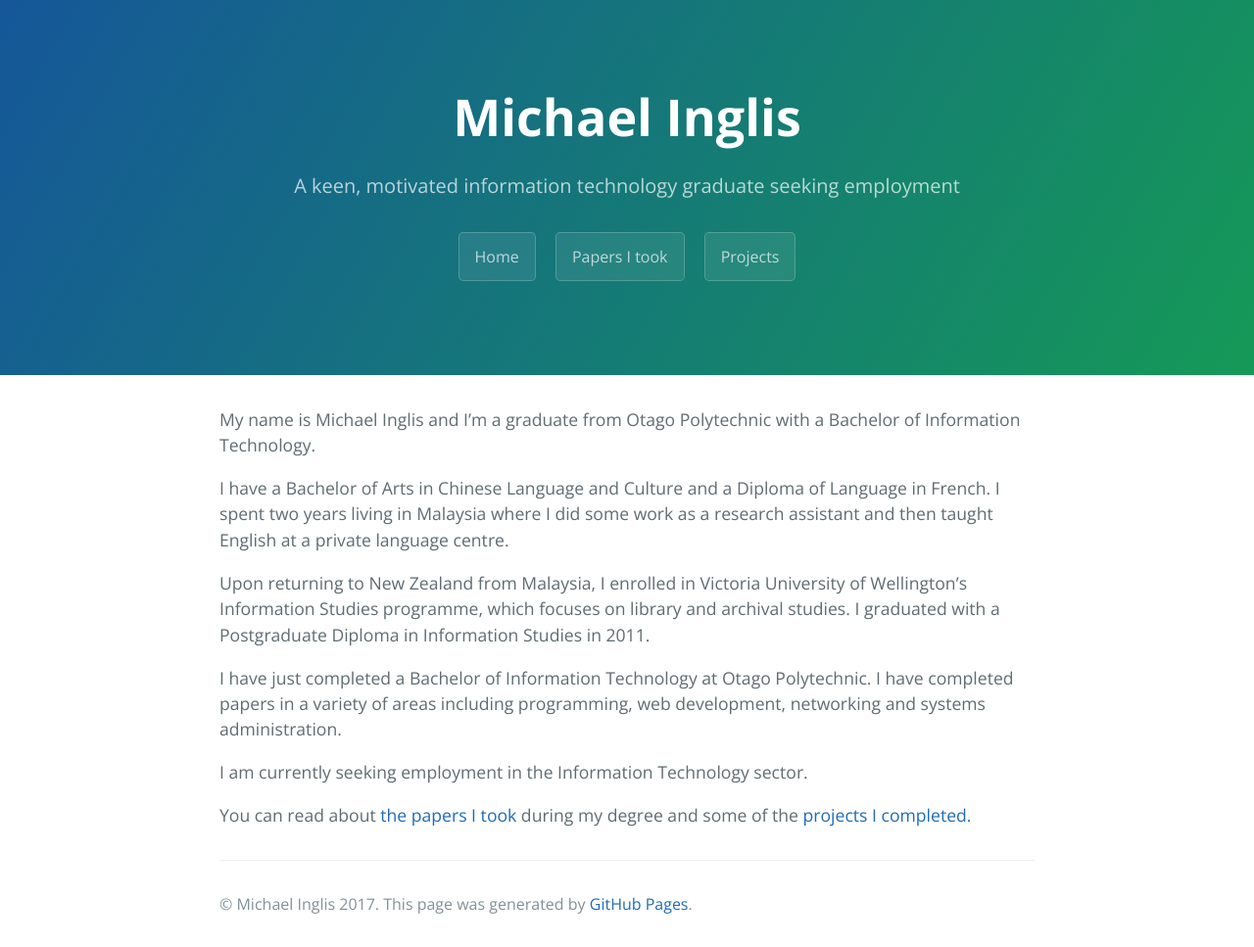
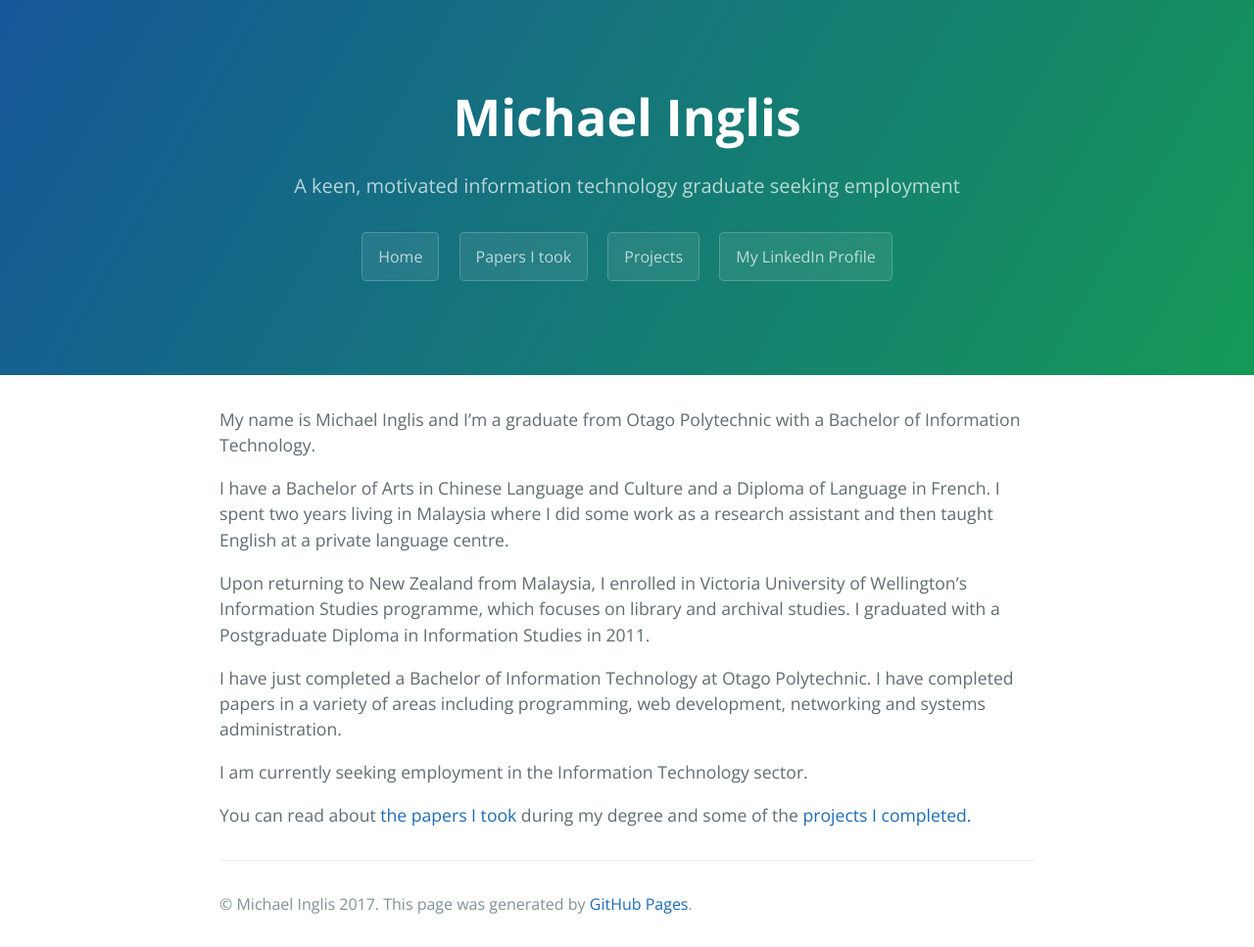
Before and after one commit to MichaelNZ85/MichaelNZ85.github.io, a Jekyll site: the page built from index.md, in a window 1280 px wide. Shown: the whole page at 98% size. Built offline with Jekyll 4.4.1, drawn with Linux system fonts in a browser that asks for light colours.

Commit message:
added linkedin link

```diff
--- a/_layouts/default.html
+++ b/_layouts/default.html
@@ -16,6 +16,7 @@
       <a href="https://michaelnz85.github.io/" class="btn">Home</a>
       <a href="https://michaelnz85.github.io/papers" class="btn">Papers I took</a>
       <a href="https://michaelnz85.github.io/projects" class="btn">Projects</a>
+      <a href="https://www.linkedin.com/in/michael-inglis85/" class="btn">My LinkedIn Profile</a>
 
     </section>
 
```
